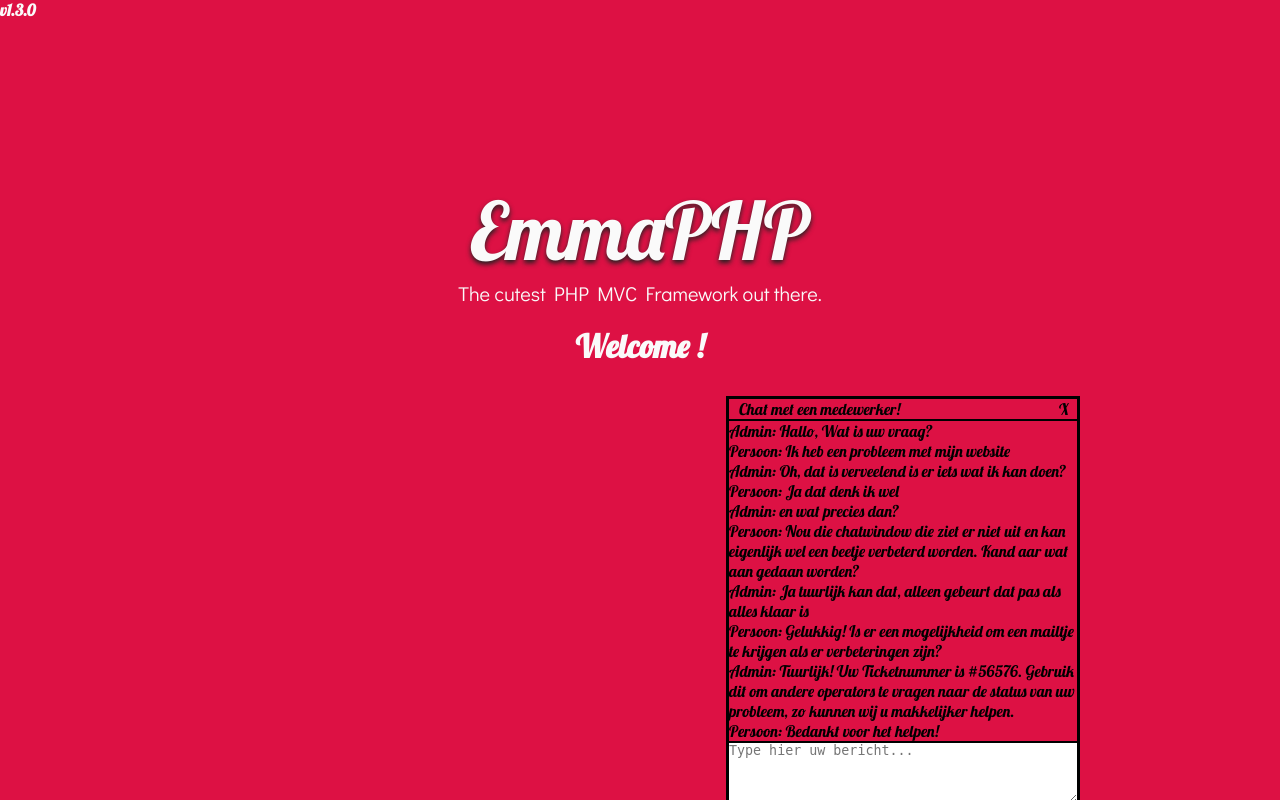
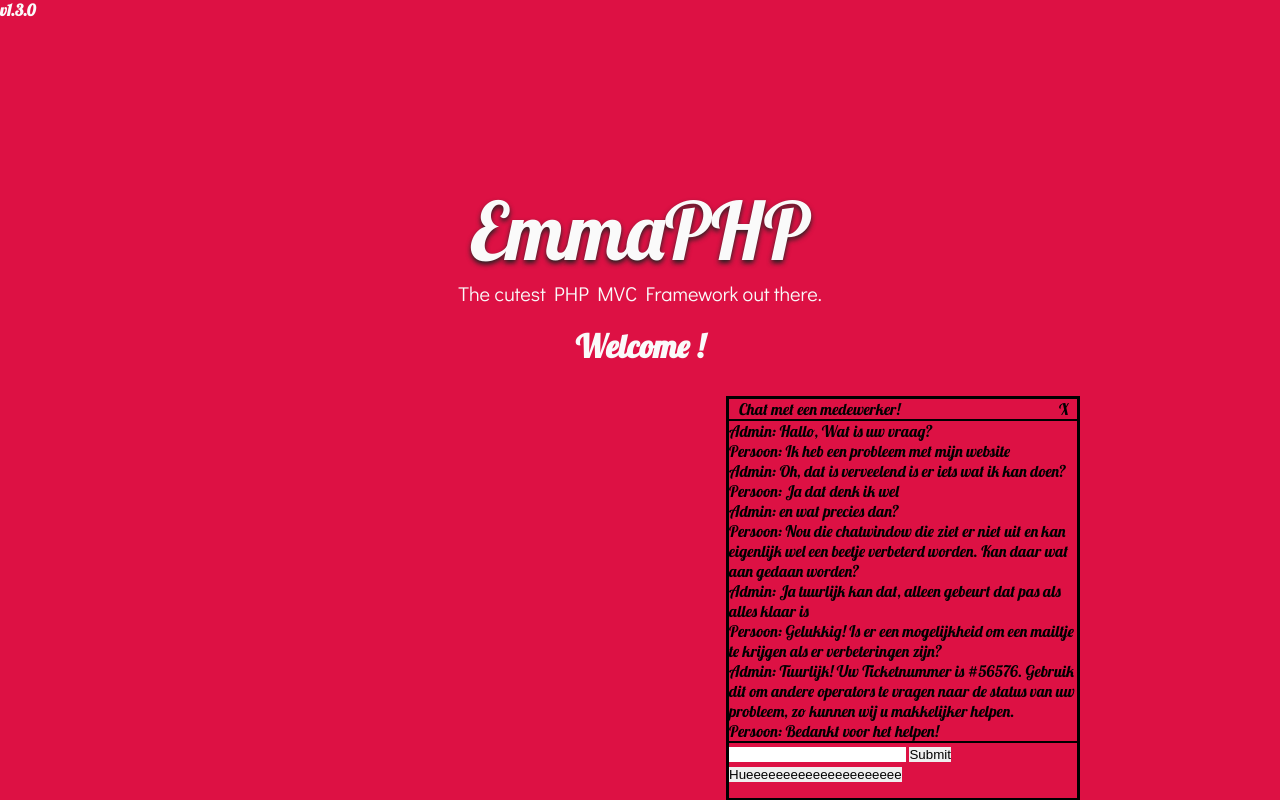
Before and after one commit to kveler/WebChat, a PHP site: page /webchat/ in a window 1280 px wide. Run offline with PHP 8.4, Linux system fonts and the light colour scheme; some libraries are stand-ins or nearby versions.

Commit message:
Wat ik heb gedaan
doe maar commit

```diff
--- /dev/null
+++ b/application/assets/scripts/chat.js
@@ -0,0 +1,8 @@
+function send(){
+
+    var berichtValue = $("#bericht").val ();
+
+    $.post( "application/assets/scripts/PHP/writetolog.php", { bericht: berichtValue } );
+
+
+}
--- a/application/views/templates/footer.php
+++ b/application/views/templates/footer.php
@@ -12,7 +12,7 @@
         Admin: Oh, dat is verveelend is er iets wat ik kan doen?  <br />
         Persoon: Ja dat denk ik wel  <br />
         Admin: en wat precies dan?  <br />
-        Persoon: Nou die chatwindow die ziet er niet uit en kan eigenlijk wel een beetje verbeterd worden. Kand aar wat aan gedaan worden?  <br />
+        Persoon: Nou die chatwindow die ziet er niet uit en kan eigenlijk wel een beetje verbeterd worden. Kan daar wat aan gedaan worden?  <br />
         Admin: Ja tuurlijk kan dat, alleen gebeurt dat pas als alles klaar is  <br />
         Persoon: Gelukkig! Is er een mogelijkheid om een mailtje te krijgen als er verbeteringen zijn?  <br />
         Admin: Tuurlijk! Uw Ticketnummer is #56576. Gebruik dit om andere operators te vragen naar de status van uw probleem, zo kunnen wij u makkelijker helpen.  <br />
@@ -21,7 +21,12 @@
 
     </div>
     <div id="message">
-    <textarea rows="3" placeholder="Type hier uw bericht..." style="height: 100%; width: 100%;"></textarea>
+    <!-- <textarea rows="3" placeholder="Type hier uw bericht..." style="height: 100%; width: 100%;"></textarea> -->
+    <form method="POST">
+        <input type="text" id="bericht" name="bericht"></input>
+        <input type="submit" value="Submit">
+        <button type="button" onclick="send ()">Hueeeeeeeeeeeeeeeeeeeee</button>
+        </form>
     </div>
 </div>
 
--- a/application/views/templates/header.php
+++ b/application/views/templates/header.php
@@ -9,6 +9,8 @@
     <link href='http://fonts.googleapis.com/css?family=Lobster' rel='stylesheet' type='text/css'>
     <link href='http://fonts.googleapis.com/css?family=Didact+Gothic' rel='stylesheet' type='text/css'>
     <link href='application/assets/css/style.css' rel='stylesheet' type='text/css'>
+    <script src="http://ajax.googleapis.com/ajax/libs/jquery/1.2.6/jquery.js"></script>
+    <script src="application/assets/scripts/chat.js"></script>
     <style>
         /*#DD1144;*/
 
```
Also changed, not shown: application/assets/scripts/PHP/chat.txt (added, +7 -0 lines), application/assets/scripts/PHP/writetolog.php (added, +20 -0 lines).
